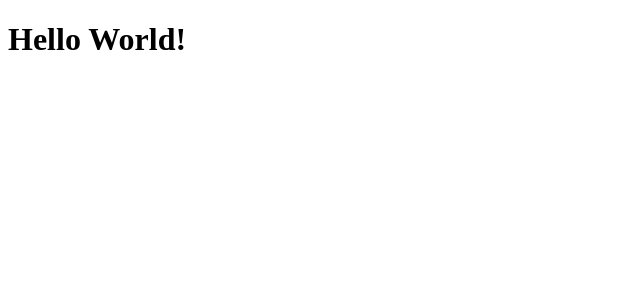
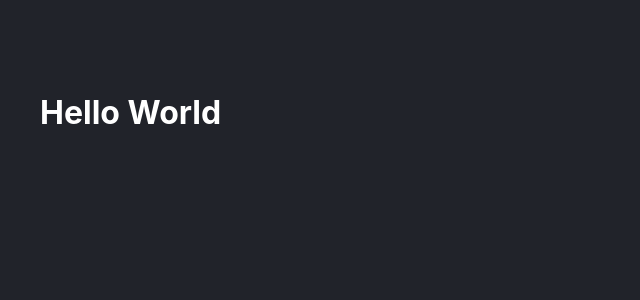
Before and after one commit to mauroquinteroos/react-udemy, a React (Create React App) app in the folder counter-app/: page / in a window 1280 px wide. Shown: the top 300 px of the page, without its empty margins (0-640 px from the left). Built offline with nearby package versions, Linux system fonts and the light colour scheme.

Commit message:
[ADD] :sparkles: Primer functional component && Agregar estilos

```diff
--- /dev/null
+++ b/counter-app/src/App.js
@@ -0,0 +1,7 @@
+import React from "react";
+
+const App = () => {
+  return <h1>Hello World</h1>;
+};
+
+export default App;
--- /dev/null
+++ b/counter-app/src/index.css
@@ -0,0 +1,8 @@
+html,
+body {
+  background-color: #21232a;
+  color: #fff;
+  padding: 2rem 1rem;
+  font-family: -apple-system, BlinkMacSystemFont, "Segoe UI", Roboto, Oxygen,
+    Ubuntu, Cantarell, "Open Sans", "Helvetica Neue", sans-serif;
+}
--- a/counter-app/src/index.js
+++ b/counter-app/src/index.js
@@ -1,7 +1,7 @@
 import React from "react";
 import ReactDOM from "react-dom";
+import App from "./App";
 
-const App = <h1>Hello World!</h1>;
-console.log(App);
+import "./index.css";
 
-ReactDOM.render(App, document.getElementById("root"));
+ReactDOM.render(<App />, document.getElementById("root"));
```
